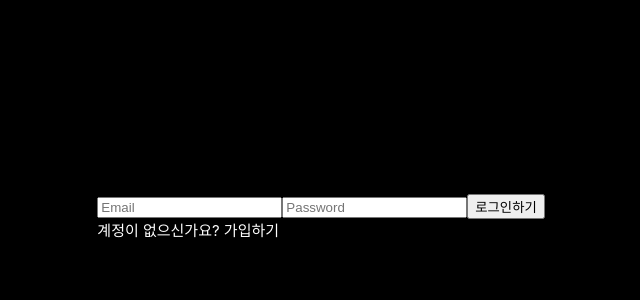
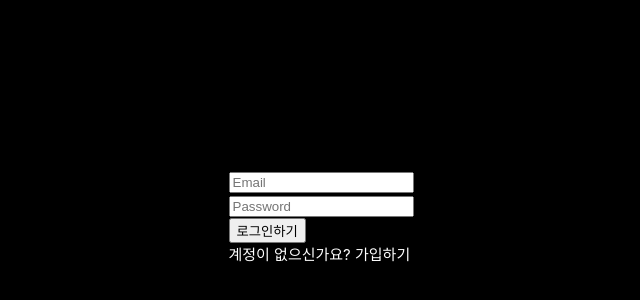
Before and after one commit to mysunshinedying/clone-x-frontend, a Vue app: page / in a window 1280 px wide. Shown: the part 182-482 px from the top of the page, without its empty margins (319-959 px from the left). Built offline with nearby package versions, Linux system fonts and the light colour scheme.

Commit message:
#3 Refactoring InputField

```diff
--- /dev/null
+++ b/src/components/InputField.vue
@@ -0,0 +1,27 @@
+<script>
+export default {
+  name: "InputField",
+  props: {
+    type: String,
+    placeholder: String,
+    modelValue: String,
+  },
+  emits: ['update:modelValue'],
+  methods: {
+    updateValue(event) {
+      const value = event.target.value.trim();
+      this.$emit('update:modelValue', value);
+    }
+  }
+}
+</script>
+
+<template>
+  <div>
+    <input :type="type" :placeholder="placeholder" :value="modelValue" @input="updateValue"/>
+  </div>
+</template>
+
+<style scoped>
+
+</style>
--- a/src/views/LoginPage.vue
+++ b/src/views/LoginPage.vue
@@ -1,6 +1,9 @@
 <script>
+import InputField from "@/components/InputField.vue";
+
 export default {
   name: "LoginPage",
+  components: { InputField },
   data() {
     return {
       email: '',
@@ -17,8 +20,18 @@
 
 <template>
   <div>
-    <input type="text" :placeholder="'Email'" v-model="email"/>
-    <input type="password" :placeholder="'Password'" v-model="password"/>
+    <!--<input type="text" :placeholder="'Email'" v-model="email"/>
+    <input type="password" :placeholder="'Password'" v-model="password"/>-->
+    <InputField
+        :type="'text'"
+        :placeholder="'Email'"
+        :modelValue="email"
+        v-model="email"/>
+
+    <InputField
+        :type="'password'"
+        :placeholder="'Password'"
+        :modelValue="password"/>
 
     <button @click="login">로그인하기</button>
     <div>
```
